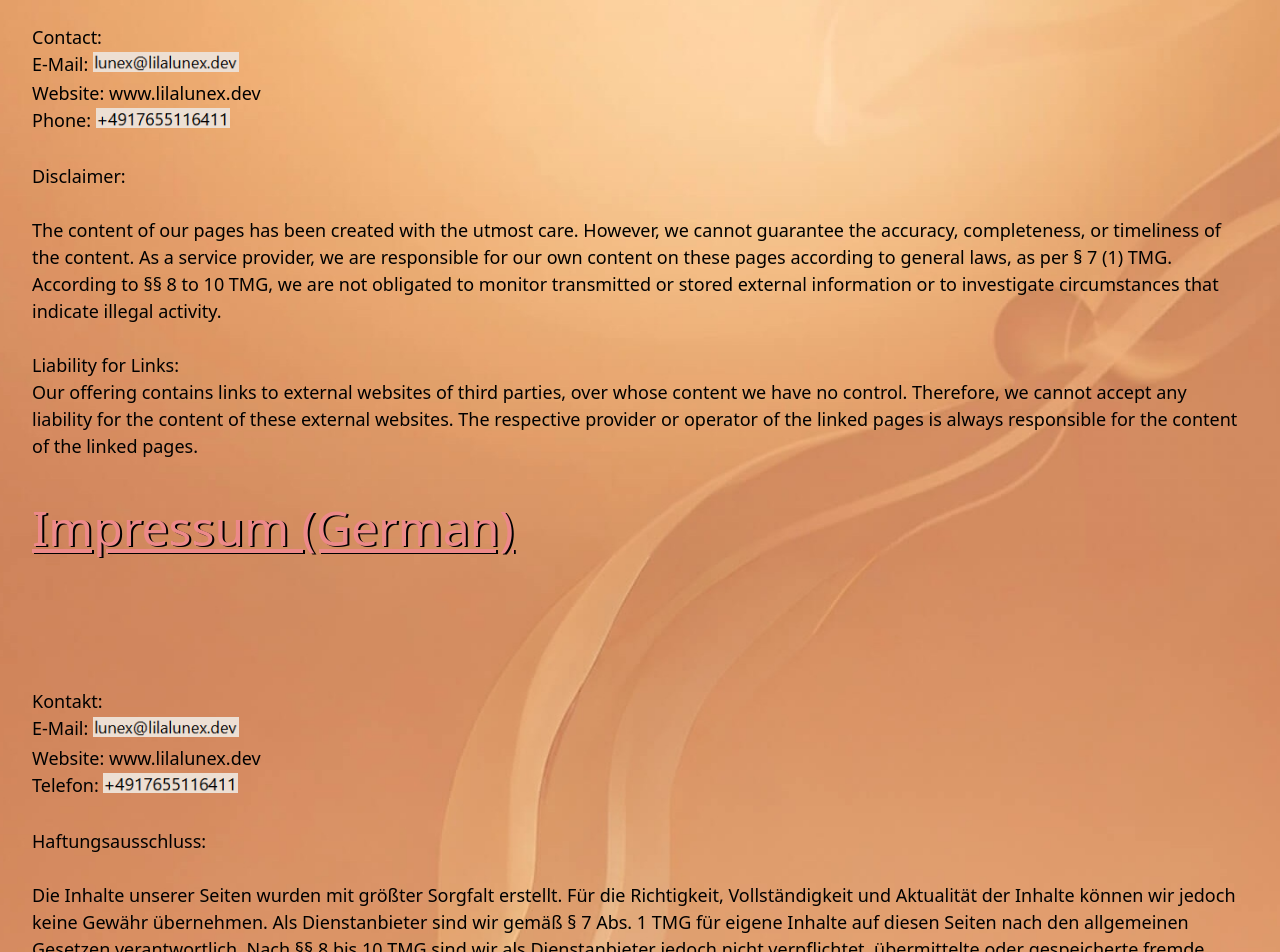
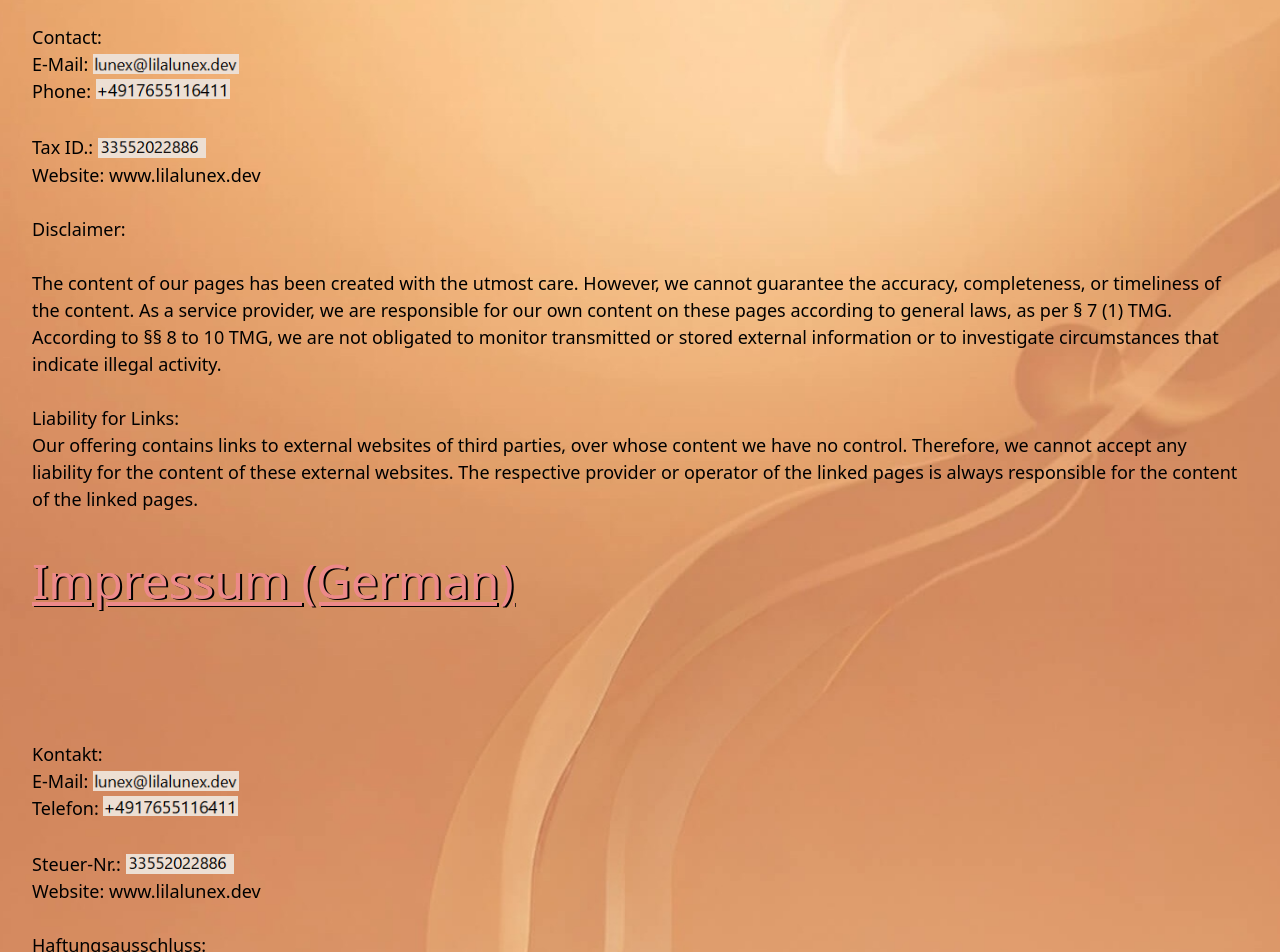
Before and after one commit to lilalunex/best-personal-website-on-the-internet, a SvelteKit app: page /footer/legalnotice in a window 1280 px wide. Shown: the part 340-1292 px from the top of the page. Built offline with nearby package versions, Linux system fonts and the light colour scheme; no server answers.

Commit message:
add tax id

```diff
--- a/src/routes/footer/legalnotice/+page.svelte
+++ b/src/routes/footer/legalnotice/+page.svelte
@@ -1,7 +1,7 @@
-<script>
-    const VITE_ADR_1 = import.meta.env.VITE_ADR_1;
-    const VITE_ADR_2 = import.meta.env.VITE_ADR_2;
-    const VITE_ADR_3 = import.meta.env.VITE_ADR_3;
+<script lang="ts">
+    const VITE_ADR_1: string = import.meta.env.VITE_ADR_1;
+    const VITE_ADR_2: string = import.meta.env.VITE_ADR_2;
+    const VITE_ADR_3: string = import.meta.env.VITE_ADR_3;
 </script>
 
 <style>
@@ -20,11 +20,12 @@
             {VITE_ADR_3}<br>
             <br>
             Contact:<br>
-            E-Mail: <img src="/footer/mail.png" alt="E-Mail" class="inline mb-2"><br>
+            E-Mail: <img src="/footer/mail.png" alt="E-Mail address" class="inline mb-1"><br>
+            Phone: <img src="/footer/phone.png" alt="Phone number" class="inline mb-2"><br>
+            <br>
+            Tax ID.: <img src="/footer/tax.png" alt="Tax number" class="inline mb-1"><br>
             Website: www.lilalunex.dev<br>
-            Phone: <img src="/footer/phone.png" alt="Phone" class="inline mb-2"><br>
             <br>
-
             Disclaimer:<br><br>
 
             The content of our pages has been created with the utmost care. However, we cannot guarantee the
@@ -49,9 +50,11 @@
             {VITE_ADR_3}<br>
             <br>
             Kontakt:<br>
-            E-Mail: <img src="/footer/mail.png" alt="E-Mail" class="inline mb-2"><br>
+            E-Mail: <img src="/footer/mail.png" alt="E-Mail Adresse" class="inline mb-1"><br>
+            Telefon: <img src="/footer/phone.png" alt="Telefon Nummer" class="inline mb-2"><br>
+            <br>
+            Steuer-Nr.: <img src="/footer/tax.png" alt="Tax number" class="inline mb-1"><br>
             Website: www.lilalunex.dev<br>
-            Telefon: <img src="/footer/phone.png" alt="Telefon" class="inline mb-2"><br>
             <br>
             Haftungsausschluss:<br><br>
 
```
Also changed, not shown: static/footer/tax.png (added).
